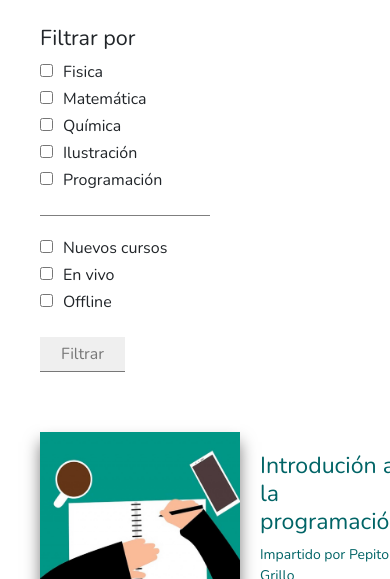
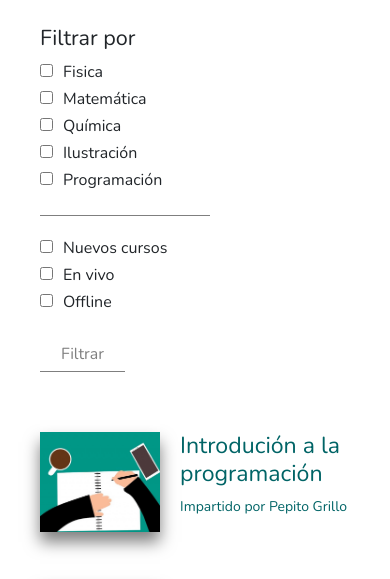
Before and after one commit to aylen27s/a1CaC2021, a plain HTML site: page cursos.html in a window 390 px wide. Shown: the part 193-772 px from the top of the page. Drawn offline with nearby package versions, Linux system fonts and the light colour scheme.

Commit message:
Update cursos.css

```diff
--- a/css/cursos.css
+++ b/css/cursos.css
@@ -30,6 +30,7 @@ main aside div{
   margin:20px 0px;
   padding:5px 0px;
   width:50%;
+  background: transparent;
   border:none;
   border-bottom: 1px solid rgba(0,0,0,0.5);
   color:rgb(0,0,0,0.5);
@@ -83,4 +84,12 @@ small{
   .cursos{
     padding:40px;
   }
+  .curso img{
+    width: auto;
+    height: 100px;
+  }
+  .curso div{
+    padding: 0;
+    margin-left: 20px;
+  }
 }
```
